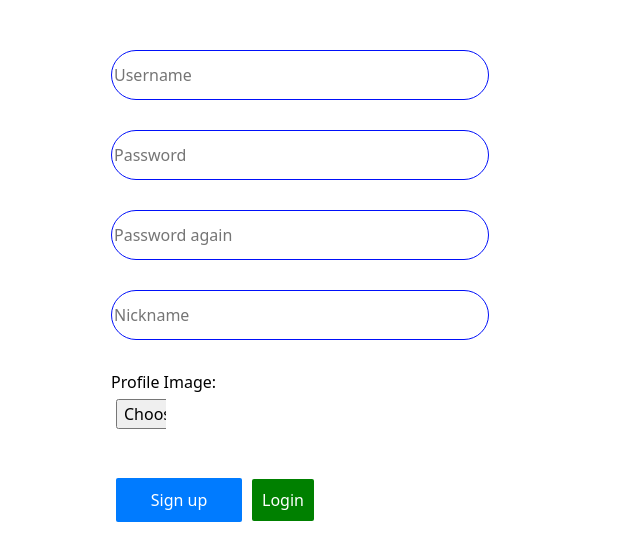
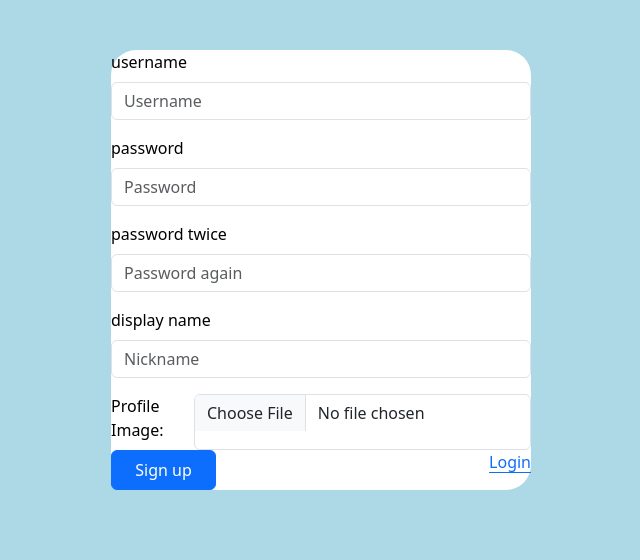
Before and after one commit to itamar3188/Facebook-Web-Project, a React (Create React App) app: page /Register in a window 1280 px wide. Shown: the top 560 px of the page, without its empty margins (529-1169 px from the left). Built offline with nearby package versions, Linux system fonts and the light colour scheme.

Commit message:
commit web

```diff
--- a/src/Components/signup/Register.js
+++ b/src/Components/signup/Register.js
@@ -1,7 +1,7 @@
 import Valid from "./Valid";
 import inputs from "../../data/db.json";
-import React, { useState } from "react";
-import { Link } from "react-router-dom";
+import React, {useState} from "react";
+import {Link} from "react-router-dom";
 import "./Style.css";
 
 function Register() {
@@ -43,46 +43,63 @@ function Register() {
             "nickname": document.getElementById("nickname").value,
             "imageType": selectedImage?.type || ""
         };
-    setInputs([input]);
+        setInputs([input,...inputsLists]);
     };
 
     return (
-      <div className='wrapper'>
-          <form>
-            <div className="input-box">
-            <input type="text" id="username" placeholder='Username'></input>
+        <div className="mask">
+            <div className="wrapper">
+                <form onSubmit={submit} className="needs-validation" noValidate>
+                    <div className="mb-3">
+                        <label htmlFor="username"
+                               className="form-label">username</label>
+                        <input className="form-control" type="text"
+                               id="username"
+                               placeholder='Username' required/>
                     </div>
-            <div className="input-box">
-            <input type="password" id="password" placeholder='Password'></input>
+                    <div className="mb-3">
+                        <label htmlFor="password"
+                               className="form-label">password</label>
+                        <input className="form-control" type="password"
+                               id="password"
+                               placeholder='Password' required/>
                     </div>
-              <div className="input-box">
-            <input type="password" id="password_again" placeholder='Password again'></input>
+                    <div className="mb-3">
+                        <label htmlFor="password"
+                               className="form-label">password twice</label>
+                        <input className="form-control" type="password"
+                               id="password_again"
+                               placeholder='Password again' required/>
                     </div>
-                <div className="input-box">
-            <input type="text" id="nickname" placeholder='Nickname'></input>
+                    <div className="mb-3">
+                        <label htmlFor='nickname' className="form-label">display
+                            name</label>
+                        <input className="form-control" type="text"
+                               id="nickname"
+                               placeholder='Nickname' required/>
                     </div>
-            <label>Profile Image:</label>
-            <br></br>
-            <input
-                type="file"
-                id="profile"
-                accept="image/*"
-                onChange={handleImageChange}
-            ></input>
-            <br></br>
+                    <div className="d-flex justify-content-betweenmb-3">
+                        <label className="form-label">Profile Image:</label>
+                        <input className="form-control" type="file"
+                               id="formfile" accept="image/*"
+                               onChange={handleImageChange} required/>
                         {imagePreview && (
                             <img
                                 src={imagePreview}
                                 alt="Selected"
-                    style={{ maxWidth: "100%", maxHeight: "100%" }}
+                                style={{maxWidth: "100%", maxHeight: "100%"}}
                             />
                         )}
-            <br></br>
-            <button type="button" onClick={submit} className="button">
+                    </div>
+                    <div className="d-flex justify-content-between">
+                        <button type="submit" className="btn btn-primary w-25">
                             Sign up
                         </button>
-            <Link to='/' className="button" id="Login">Login</Link>
-            <br></br>
+                        <p><a href="../Login"
+                              className="link-secondary link-offset-2 link-underline-opacity-25 link-underline-opacity-100-hover">
+                            <Link to='/'>Login</Link>
+                        </a></p>
+                    </div>
                     <div>
                         {inputsLists.map((input) => (
                             <Valid {...input} />
@@ -90,6 +107,7 @@ function Register() {
                     </div>
                 </form>
             </div>
+        </div>
     );
 }
 
--- a/src/Components/signup/Style.css
+++ b/src/Components/signup/Style.css
@@ -12,14 +12,14 @@ body{
     font-size: 36px;
     text-align: center;
 }
-input-box{
+#input-box{
     position: relative;
     width: 90%;
     height: 50px;
     margin: 30px 0;
 }
 
-.input-box img {
+#input-box img {
     position: absolute;
     right: 10px; /* Adjust the right position to control the image placement */
     top: 50%;
@@ -28,7 +28,7 @@ input-box{
     height: 20px; /* Adjust the height of the image as needed */
     cursor: pointer;
 }
-.input-box input {
+#input-box input {
     width: 100%;
     height: 100%;
     outline: none;
@@ -37,7 +37,7 @@ input-box{
     border-radius: 40px;
 }
 
-.button {
+#button {
     width: 30%; /* Reduced from 50% to make the button narrower */
     text-align: center;
     background-color: #007bff; /* Your preferred background color */
```
Lines whose indentation alone changed are shown as unchanged.
